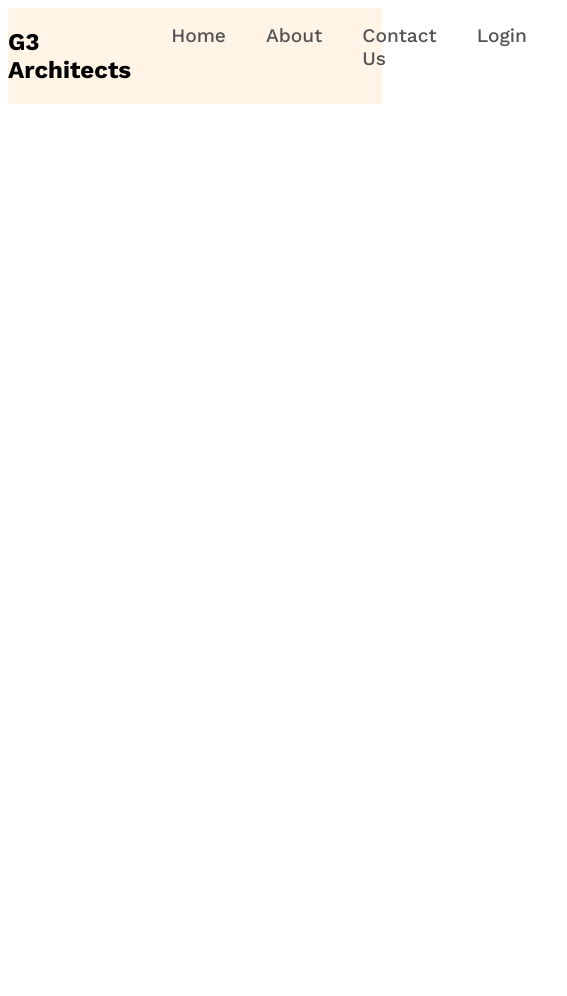
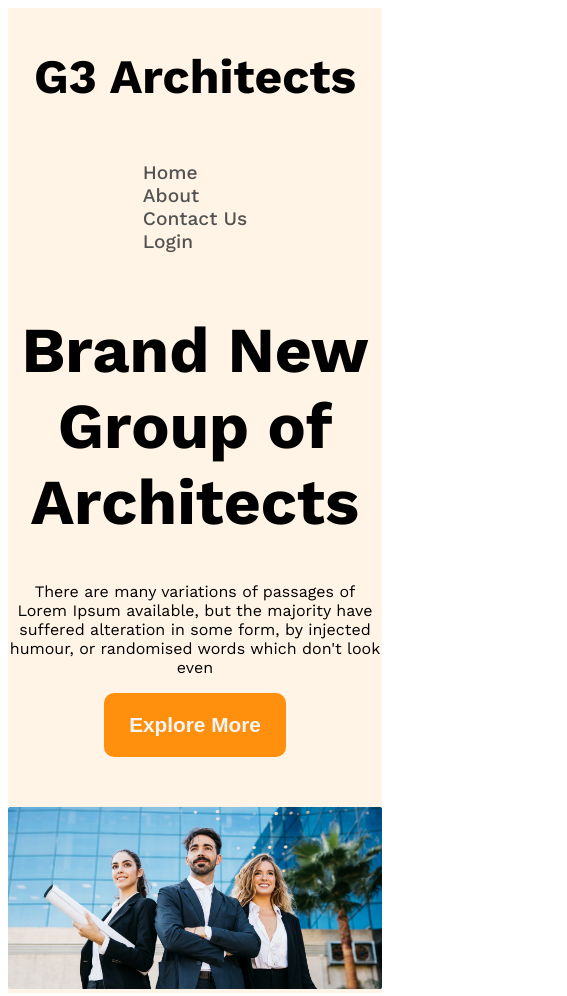
Before and after one commit to Tanjil-Mir/G3-Architect-website, a plain HTML site: page index.html in a window 390 px wide. Shown: the whole page, 567 px wide, since content can reach past the window. Before the commit the page ends 844 px from the top, so only its background shows below. Drawn offline with nearby package versions, Linux system fonts and the light colour scheme.

Commit message:
responsive added in banner section

```diff
--- a/css/styles.css
+++ b/css/styles.css
@@ -15,6 +15,17 @@
 .bg-light {
   background-color: rgba(255, 144, 14, 0.1);
 }
+
+.btn-primary {
+  background-color: #FF900E;
+  color: whitesmoke;
+  border-radius: 10px;
+  padding: 20px 25px;
+  font-weight: 600;
+  font-size: 1.3rem;
+  border: none;
+}
+
 .text-grey {
   color: rgb(83, 83, 83);
 }
@@ -30,6 +41,12 @@
 
 .navbar {
   justify-content: space-between;
+  align-items: center;
+}
+
+.brand {
+  font-weight: 700;
+  font-size: 3rem;
 }
 
 .nav-items {
@@ -48,3 +65,27 @@
   max-width: 1440px;
   margin: 0 auto;
 }
+
+.banner-content {
+  max-width: 850px;
+  margin: 0 auto;
+  text-align: center;
+  margin-bottom: 50px;
+}
+
+.banner-title {
+  font-weight: 700;
+  font-size: 4rem;
+}
+
+.banner-image {
+  width: 100%;
+}
+
+/*  responsive media query */
+
+@media screen and (max-width: 576px) {
+  .navbar, .nav-links {
+    flex-direction: column;
+  }
+}
--- a/index.html
+++ b/index.html
@@ -1,37 +1,48 @@
 <!DOCTYPE html>
 <html lang="en">
   <head>
-    <meta charset="UTF-8">
-    <meta name="viewport" content="width=device-width, initial-scale=1.0">
+    <meta charset="UTF-8" />
+    <meta name="viewport" content="width=device-width, initial-scale=1.0" />
     <title>G3 Architect</title>
-    <link rel="stylesheet" href="css/styles.css">
+    <link rel="stylesheet" href="css/styles.css" />
   </head>
   <body class="work-sans-font">
     <header class="bg-light">
       <nav class="navbar display-flex">
-            <h1 class="brand">
-                G3 Architects
-            </h1>
+        <h2 class="brand">G3 Architects</h2>
         <ul class="nav-links display-flex">
-                <li class="nav-items"><a href="" class="nav-link text-grey">Home</a></li>
-                <li class="nav-items"><a href="" class="nav-link text-grey">About</a></li>
-                <li class="nav-items"><a href="" class="nav-link text-grey">Contact Us</a></li>
-                <li class="nav-items"><a href="" class="nav-link text-grey">Login</a></li>
+          <li class="nav-items">
+            <a href="" class="nav-link text-grey">Home</a>
+          </li>
+          <li class="nav-items">
+            <a href="" class="nav-link text-grey">About</a>
+          </li>
+          <li class="nav-items">
+            <a href="" class="nav-link text-grey">Contact Us</a>
+          </li>
+          <li class="nav-items">
+            <a href="" class="nav-link text-grey">Login</a>
+          </li>
         </ul>
       </nav>
 
       <div class="banner">
-
+        <div class="banner-content">
+          <h1 class="banner-title">Brand New Group of Architects</h1>
+          <p class="banner-description">
+            There are many variations of passages of Lorem Ipsum available, but
+            the majority have suffered alteration in some form, by injected
+            humour, or randomised words which don't look even
+          </p>
+          <button class="btn-primary">Explore More</button>
+        </div>
+        <img class="banner-image" src="images/banner.png" alt="" />
       </div>
     </header>
     <!-- Header area end -->
-    <main>
-
-    </main>
+    <main></main>
     <!-- main area end -->
-     <footer>
-
-     </footer>
+    <footer></footer>
     <!-- Footer Area end -->
   </body>
 </html>
```
Lines whose indentation alone changed are shown as unchanged.
